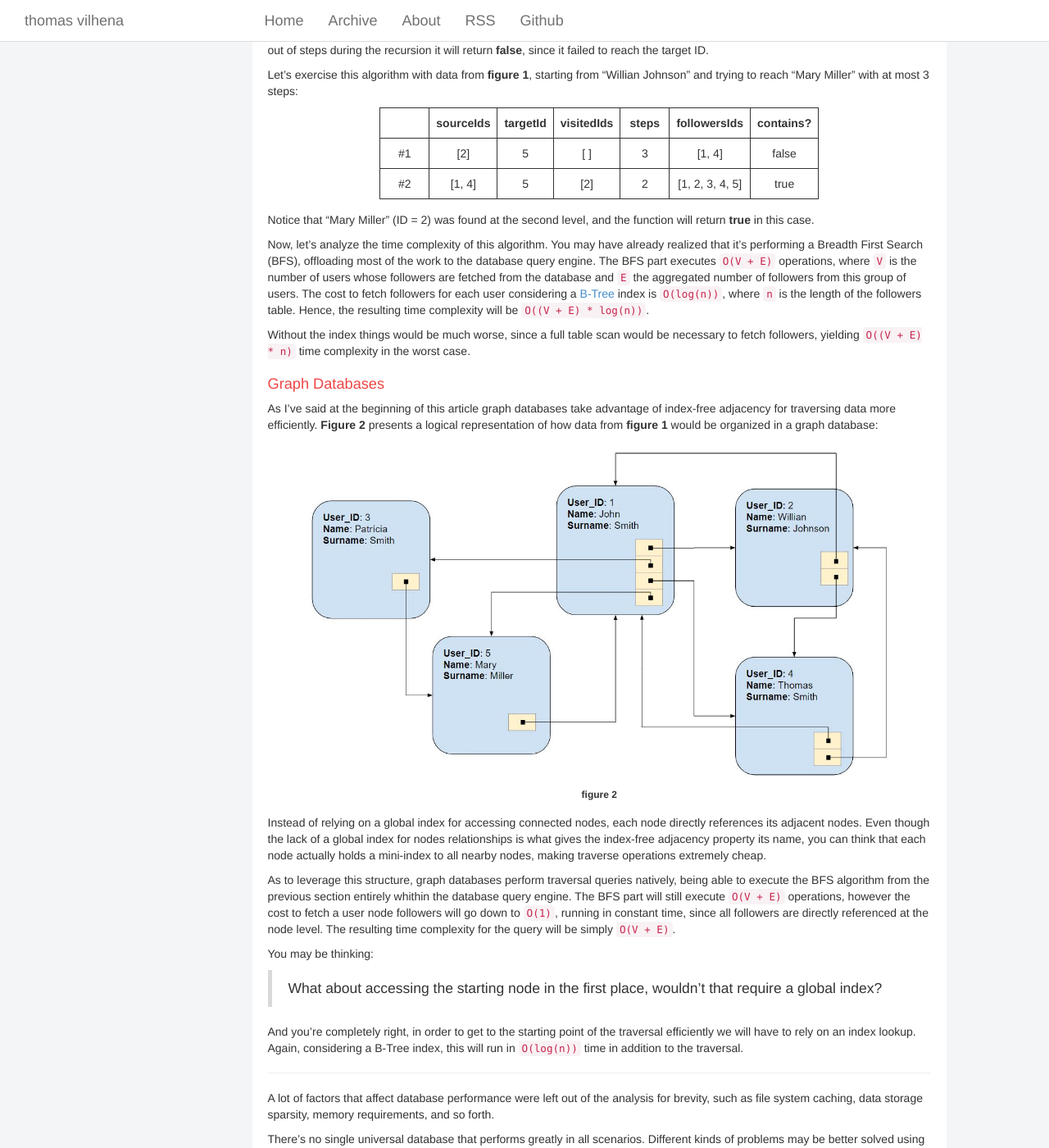
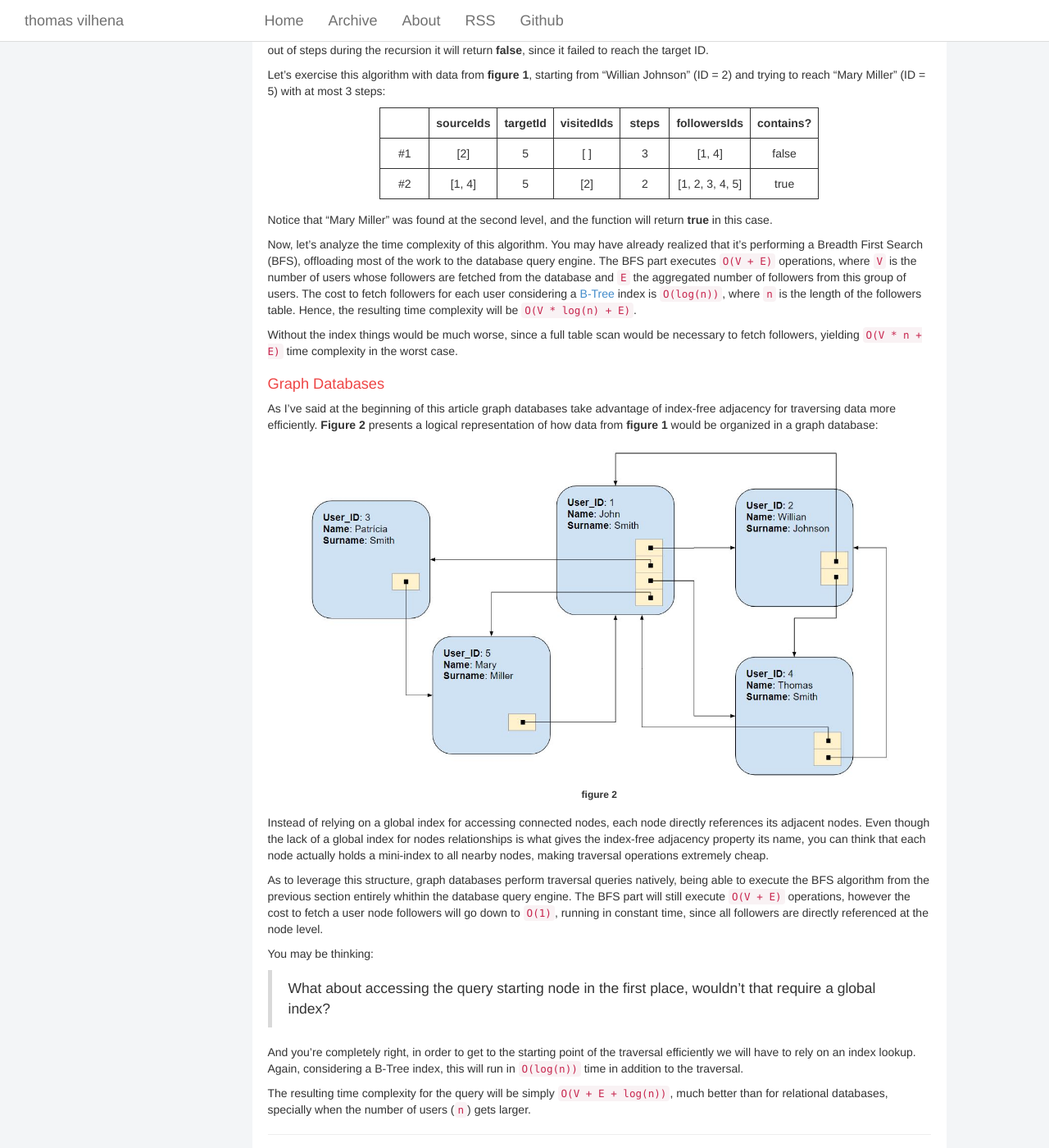
Before and after one commit to TCGV/blog, a Jekyll site: the page built from _posts/2019-08-24-index-free-adjacency.md, in a window 1280 px wide and 1400 px high, scrolled down 1314 px. Shown: the whole window at 82% size. Built offline with Jekyll 4.4.1, drawn with Linux system fonts in a browser that asks for light colours.

Commit message:
Corrections to post: 2019-08-24-index-free-adjacency.md

```diff
--- a/_posts/2019-08-24-index-free-adjacency.md
+++ b/_posts/2019-08-24-index-free-adjacency.md
@@ -54,7 +54,7 @@ bool CanReachTarget(int[] sourceIds, int targetId, HashSet<int> visitedIds, int
 
 At each level of the recursion the function will fetch all followers IDs at that level, check whether or not the target ID is present, return **true** in case it's present or go one level deeper in case it's not, keeping track of aready visited elements. If the function runs out of steps during the recursion it will return **false**, since it failed to reach the target ID.
 
-Let's exercise this algorithm with data from **figure 1**, starting from "Willian Johnson" and trying to reach "Mary Miller" with at most 3 steps:
+Let's exercise this algorithm with data from **figure 1**, starting from "Willian Johnson" (ID = 2) and trying to reach "Mary Miller" (ID = 5) with at most 3 steps:
 
 {:.centered .w60 .basic-table}
 |     | sourceIds | targetId | visitedIds | steps | followersIds    | contains? |
@@ -78,14 +78,16 @@ As I've said at the beginning of this article graph databases take advantage of
   <br><label style="font-size: 12px;">figure 2</label>
 </p>
 
-Instead of relying on a global index for accessing connected nodes, each node directly references its adjacent nodes. Even though the lack of a global index for nodes relationships is what gives the index-free adjacency property its name, you can think that each node actually holds a mini-index to all nearby nodes, making traverse operations extremely cheap.
+Instead of relying on a global index for accessing connected nodes, each node directly references its adjacent nodes. Even though the lack of a global index for nodes relationships is what gives the index-free adjacency property its name, you can think that each node actually holds a mini-index to all nearby nodes, making traversal operations extremely cheap.
 
-As to leverage this structure, graph databases perform traversal queries natively, being able to execute the BFS algorithm from the previous section entirely whithin the database query engine. The BFS part will still execute `O(V + E)` operations, however the cost to fetch a user node followers will go down to `O(1)`, running in constant time, since all followers are directly referenced at the node level. The resulting time complexity for the query will be simply `O(V + E)`.
+As to leverage this structure, graph databases perform traversal queries natively, being able to execute the BFS algorithm from the previous section entirely whithin the database query engine. The BFS part will still execute `O(V + E)` operations, however the cost to fetch a user node followers will go down to `O(1)`, running in constant time, since all followers are directly referenced at the node level.
 
 You may be thinking:
-> What about accessing the starting node in the first place, wouldn't that require a global index?
+> What about accessing the query starting node in the first place, wouldn't that require a global index?
 
 And you're completely right, in order to get to the starting point of the traversal efficiently we will have to rely on an index lookup. Again, considering a B-Tree index, this will run in `O(log(n))` time in addition to the traversal.
+
+The resulting time complexity for the query will be simply `O(V + E + log(n))`, much better than for relational databases, specially when the number of users (`n`) gets larger.
 
 ---
 
```
Also changed, not shown: other parts of _posts/2019-08-24-index-free-adjacency.md (+3 -3 lines).
